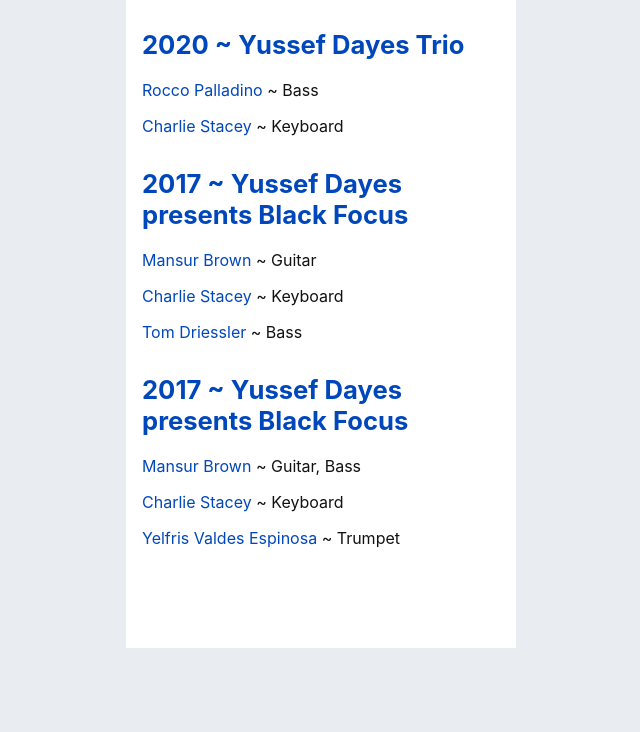
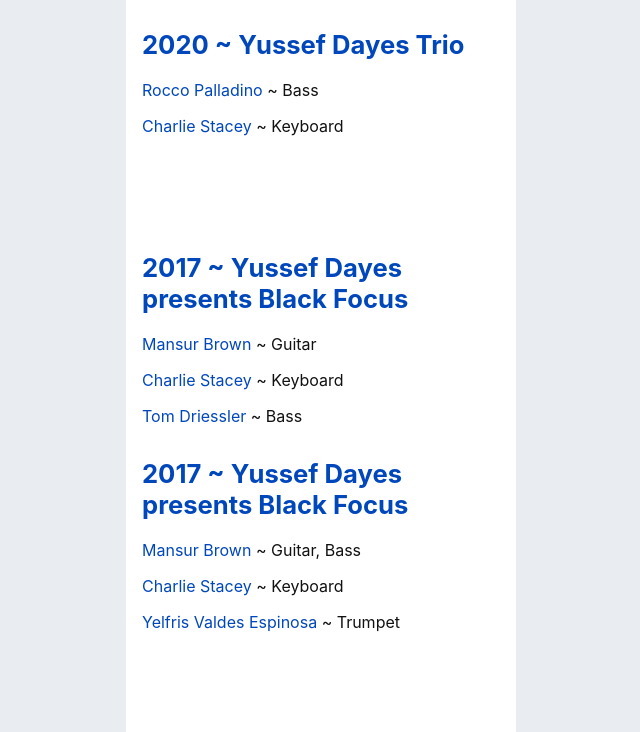
Before and after one commit to takasumi-fuse/Persog-Public, a plain HTML site: page member_all.html in a window 1280 px wide. Shown: the part 1798-2530 px from the top of the page, without its empty margins (319-959 px from the left). Before the commit the page ends 2446 px from the top, so only its background shows below. Drawn offline with Linux system fonts and the light colour scheme.

```diff
--- a/member_all.html
+++ b/member_all.html
@@ -54,7 +54,7 @@
         </li>
       </ul>
     </section>
-    <section class="members">
+    <section class="members" style="padding-bottom:100px">
       <h2><a href="member_top.html">2020 ~ Yussef Dayes Trio</a></h2>
       <ul>
         <li class="personnel"><a href="#rocco">Rocco Palladino</a> ~ Bass</li>
```
Also changed, not shown: yussef_accurate.html (+1 -1 lines).
